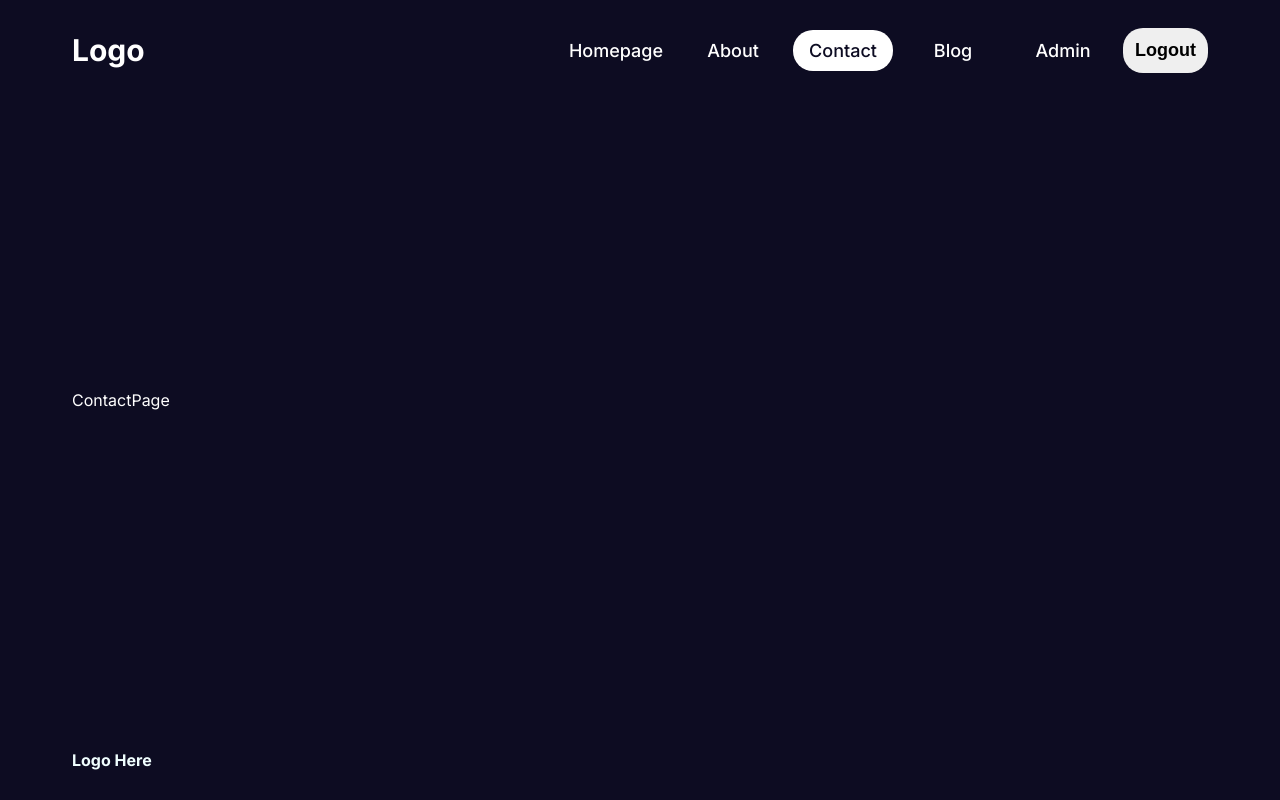
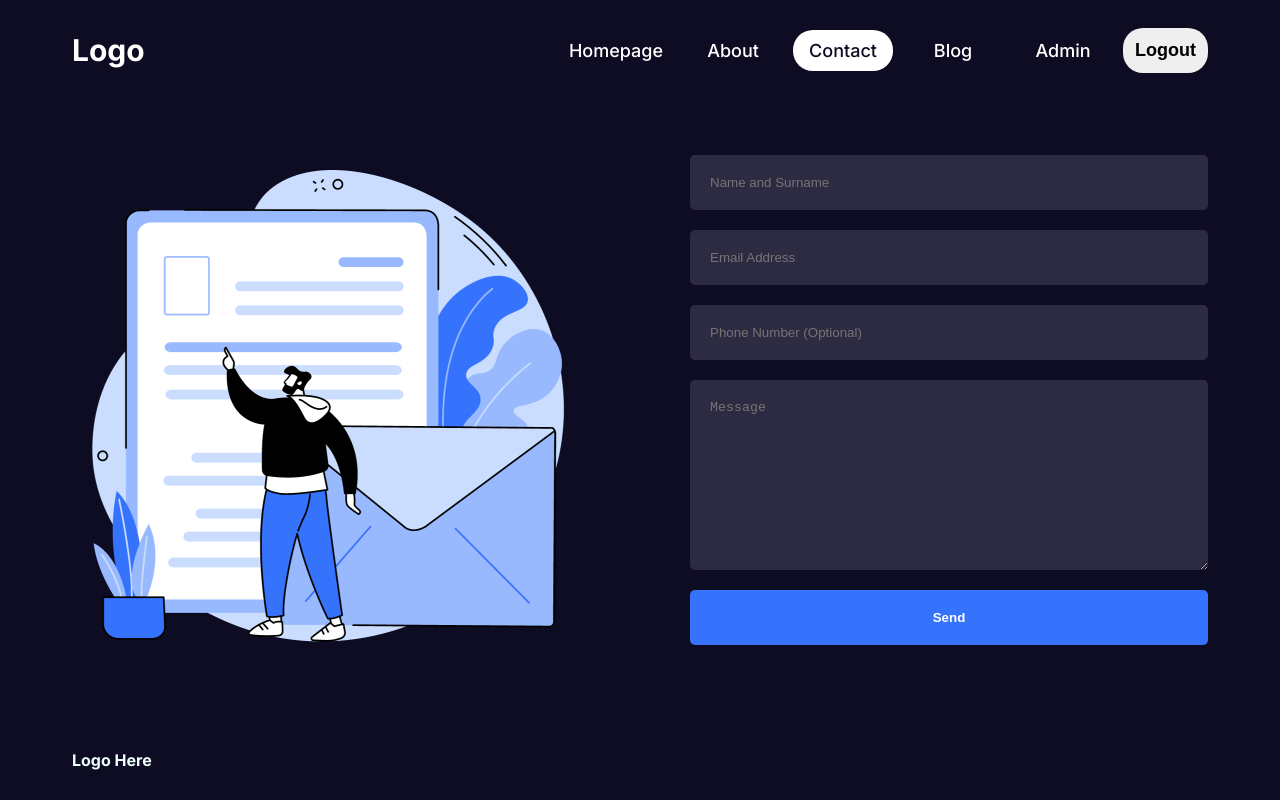
Before and after one commit to msalerno93/nextblog, a Next.js app: page /contact in a window 1280 px wide. Built offline with nearby package versions, Linux system fonts and the light colour scheme.

Commit message:
design/styling of contact page completed

```diff
--- a/src/app/about/page.jsx
+++ b/src/app/about/page.jsx
@@ -1,7 +1,10 @@
 import Image from "next/image";
 import React from "react";
 import styles from "./about.module.css";
-
+export const metadata = {
+  title: "About Page",
+  description: "Contact description",
+};
 const descInfo = [
   {
     id: 1,
--- /dev/null
+++ b/src/app/contact/contact.module.css
@@ -0,0 +1,51 @@
+.container {
+    display: flex;
+    align-items: center;
+    gap: 100px;
+  }
+
+  .imgContainer {
+    flex: 1;
+    height: 500px;
+    position: relative;
+  }
+
+  .img {
+    object-fit: contain;
+  }
+
+  .formContainer {
+    flex: 1;
+  }
+
+  .form {
+    display: flex;
+    flex-direction: column;
+    gap: 20px;
+  }
+
+  .form input,
+  .form textarea {
+    padding: 20px;
+    border-radius: 5px;
+    border: none;
+    outline: none;
+    background-color: var(--bgSoft);
+    color: var(--text);
+  }
+
+  .form button {
+    padding: 20px;
+    background-color: var(--btn);
+    color: var(--text);
+    font-weight: bold;
+    border: none;
+    border-radius: 5px;
+    cursor: pointer;
+  }
+
+  @media (max-width: 768px) {
+    .container {
+      flex-direction: column;
+    }
+  }
--- a/src/app/contact/page.jsx
+++ b/src/app/contact/page.jsx
@@ -1,9 +1,45 @@
-import React from 'react'
+// "use client";
+import Image from "next/image";
+import styles from "./contact.module.css";
+// import dynamic from "next/dynamic";
+// import HydrationTest from "@/components/hydrationTest";
+
+// const HydrationTestNoSSR = dynamic(()=>import("@/components/hydrationTest"), {ssr: false})
+
+export const metadata = {
+  title: "Contact Page",
+  description: "Contact description",
+};
 
 const ContactPage = () => {
+  // const a = Math.random();
+
+  // console.log(a);
+
   return (
-    <div>ContactPage</div>
-  )
-}
+    <div className={styles.container}>
+      <div className={styles.imgContainer}>
+        <Image src="/contact.png" alt="" fill className={styles.img} />
+      </div>
+      <div className={styles.formContainer}>
+        {/* <HydrationTestNoSSR/> */}
+        {/* <div suppressHydrationWarning>{a}</div> */}
+        <form action="" className={styles.form}>
+          <input type="text" placeholder="Name and Surname" />
+          <input type="text" placeholder="Email Address" />
+          <input type="text" placeholder="Phone Number (Optional)" />
+          <textarea
+            name=""
+            id=""
+            cols="30"
+            rows="10"
+            placeholder="Message"
+          ></textarea>
+          <button>Send</button>
+        </form>
+      </div>
+    </div>
+  );
+};
 
-export default ContactPage
+export default ContactPage;
```
